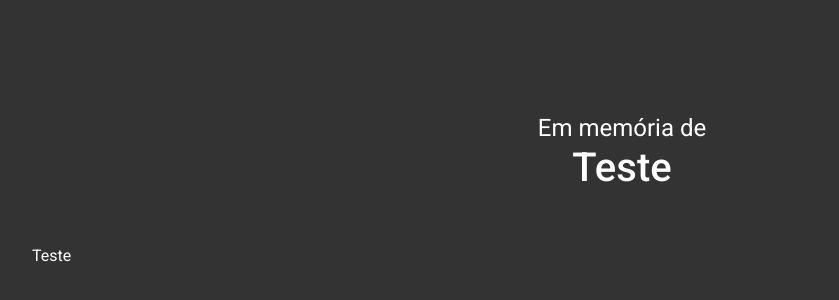
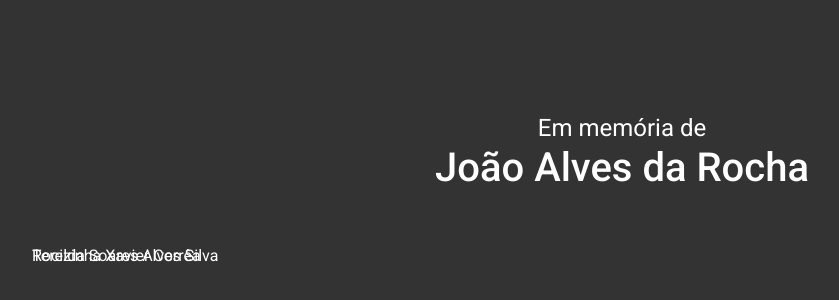
Before and after one commit to condini-mastheus/vitimas-da-covid, a Nuxt app: page / in a window 1280 px wide. Shown: the part 252-552 px from the top of the page, without its empty margins (18-857 px from the left). Built offline with nearby package versions, Linux system fonts and the light colour scheme.

Commit message:
organize components structures

```diff
--- /dev/null
+++ b/components/molecules/home/people.vue
@@ -0,0 +1,71 @@
+<template>
+  <section class="people">
+    <MainPerson :person="mainPerson" />
+    <ul class="people__people">
+      <li v-for="person in otherPeople" :key="person.id" class="people__person">
+        <Person :person="person" />
+      </li>
+    </ul>
+  </section>
+</template>
+
+<script lang="ts">
+import Vue, { PropOptions } from 'vue'
+import { PeopleInterface, PersonInterface } from '@/types/people'
+
+import Person from '@/components/atoms/person/person.vue'
+import MainPerson from '@/components/atoms/main-person/main-person.vue'
+
+export default Vue.extend({
+  name: 'People',
+  components: {
+    Person,
+    MainPerson,
+  },
+  props: {
+    people: {
+      type: Array,
+      required: true,
+    } as unknown as PropOptions<PeopleInterface>,
+  },
+
+  computed: {
+    mainPerson(): PersonInterface {
+      const [person]: PersonInterface = this.people
+      return person
+    },
+
+    otherPeople(): PeopleInterface {
+      const [, ...people]: PeopleInterface = this.people
+      return people
+    },
+  },
+})
+</script>
+
+<style lang="scss" scoped>
+.people {
+  position: relative;
+  height: 100vh;
+  display: flex;
+  justify-content: center;
+  align-items: center;
+  z-index: 2;
+
+  &__people {
+    position: absolute;
+    top: 0;
+    left: 0;
+    right: 0;
+    bottom: 0;
+    z-index: 1;
+  }
+
+  &__person {
+    position: absolute;
+    left: 50px;
+    top: 500px;
+    display: inline-block;
+  }
+}
+</style>
--- a/components/organanism/home/hero.vue
+++ b/components/organanism/home/hero.vue
@@ -1,26 +1,17 @@
 <template>
-  <section class="hero">
-    <MainPerson :person="{ name: 'Teste' }" />
-    <ul class="hero__people">
-      <li class="hero__person">
-        <Person :person="{ name: 'Teste', position: [30, 40] }" />
-      </li>
-    </ul>
-  </section>
+  <People :people="people" />
 </template>
 
 <script lang="ts">
 import Vue, { PropOptions } from 'vue'
+
 import { PeopleInterface } from '@/types/people'
-
-import Person from '@/components/atoms/person/person.vue'
-import MainPerson from '@/components/atoms/main-person/main-person.vue'
+import People from '@/components/molecules/home/people.vue'
 
 export default Vue.extend({
   name: 'Hero',
   components: {
-    Person,
-    MainPerson,
+    People,
   },
 
   props: {
@@ -32,29 +23,4 @@ export default Vue.extend({
 })
 </script>
 
-<style lang="scss" scoped>
-.hero {
-  position: relative;
-  height: 100vh;
-  display: flex;
-  justify-content: center;
-  align-items: center;
-  z-index: 2;
-
-  &__people {
-    position: absolute;
-    top: 0;
-    left: 0;
-    right: 0;
-    bottom: 0;
-    z-index: 1;
-  }
-
-  &__person {
-    position: absolute;
-    left: 50px;
-    top: 500px;
-    display: inline-block;
-  }
-}
-</style>
+<style lang="scss" scoped></style>
--- a/pages/index.vue
+++ b/pages/index.vue
@@ -22,16 +22,12 @@ export default Vue.extend({
           name: 'João Alves da Rocha',
         },
         {
-          id: 1,
-          name: 'João Alves da Rocha',
+          id: 2,
+          name: 'Terezinha Xavier Corrêa',
         },
         {
-          id: 1,
-          name: 'João Alves da Rocha',
-        },
-        {
-          id: 1,
-          name: 'João Alves da Rocha',
+          id: 3,
+          name: 'Rocilda Soares Alves Silva',
         },
       ],
     }
--- a/tsconfig.json
+++ b/tsconfig.json
@@ -6,7 +6,8 @@
     "lib": [
       "ESNext",
       "ESNext.AsyncIterable",
-      "DOM"
+      "DOM",
+      "DOM.Iterable",
     ],
     "esModuleInterop": true,
     "allowJs": true,
--- a/types/people/index.ts
+++ b/types/people/index.ts
@@ -5,5 +5,5 @@ export interface PersonInterface {
 }
 
 export interface PeopleInterface {
-  people: Array<PersonInterface>
+  people: PersonInterface[]
 }
```
